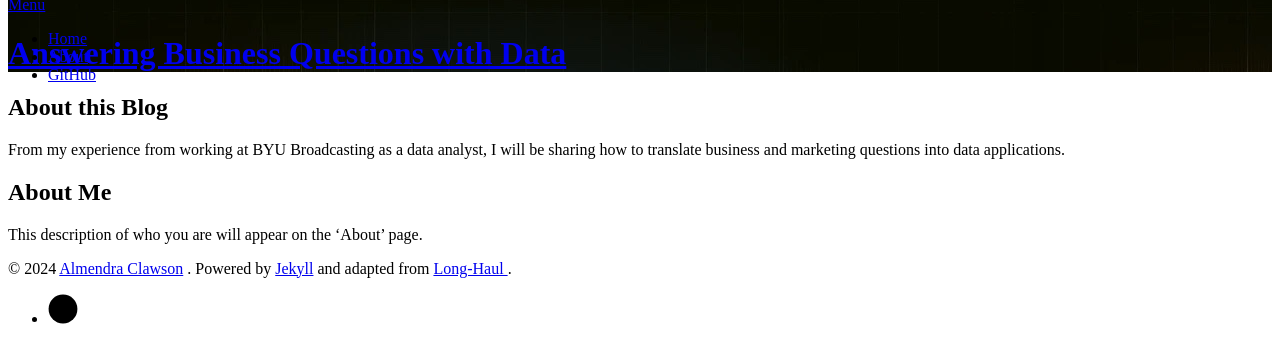
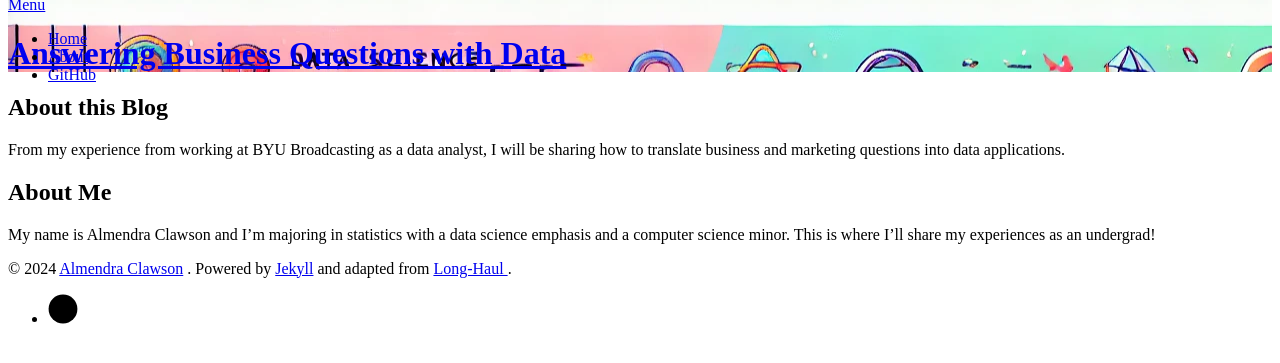
Before and after one commit to clawmendra/my-blog, a Jekyll site: the page built from about.md, in a window 1280 px wide, cut to the strip 112-475 px from the top of the page. Built offline with Jekyll 4.4.1, drawn with Linux system fonts in a browser that asks for light colours; nearby versions of some CDN libraries.

Commit message:
update catbanner

```diff
--- a/_config.yml
+++ b/_config.yml
@@ -5,11 +5,11 @@ title: Answering Business Questions with Data
 description: "From my experience from working at BYU Broadcasting as a data analyst, I will be sharing how to
 translate business and marketing questions into data applications."
 author: Almendra Clawson
-author_description: "This description of who you are will appear on the 'About' page."
+author_description: "My name is Almendra Clawson and I'm majoring in statistics with a data science emphasis and a computer science minor. This is where I'll share my experiences as an undergrad!"
 
 url: https://clawmendra.github.io
 baseurl: /my-blog ## change this to the name of your blog repository
-header_image: /assets/img/headerimg.jpg ## change your header image if you want
+header_image: /assets/img/catbanner.jpg ## change your header image if you want
 
 ## Add your social media user names.  Github is required, the rest are optional
 social:
```
